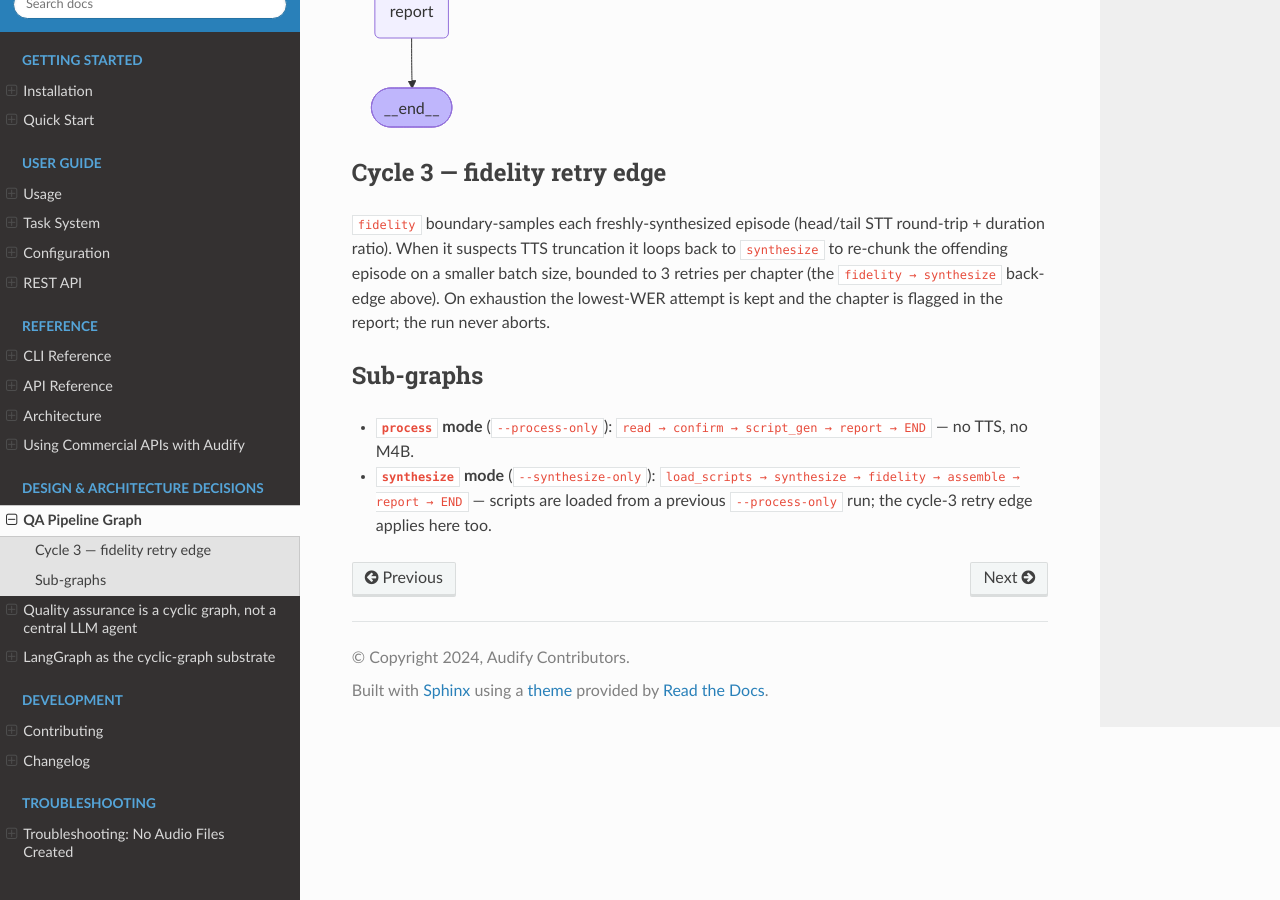
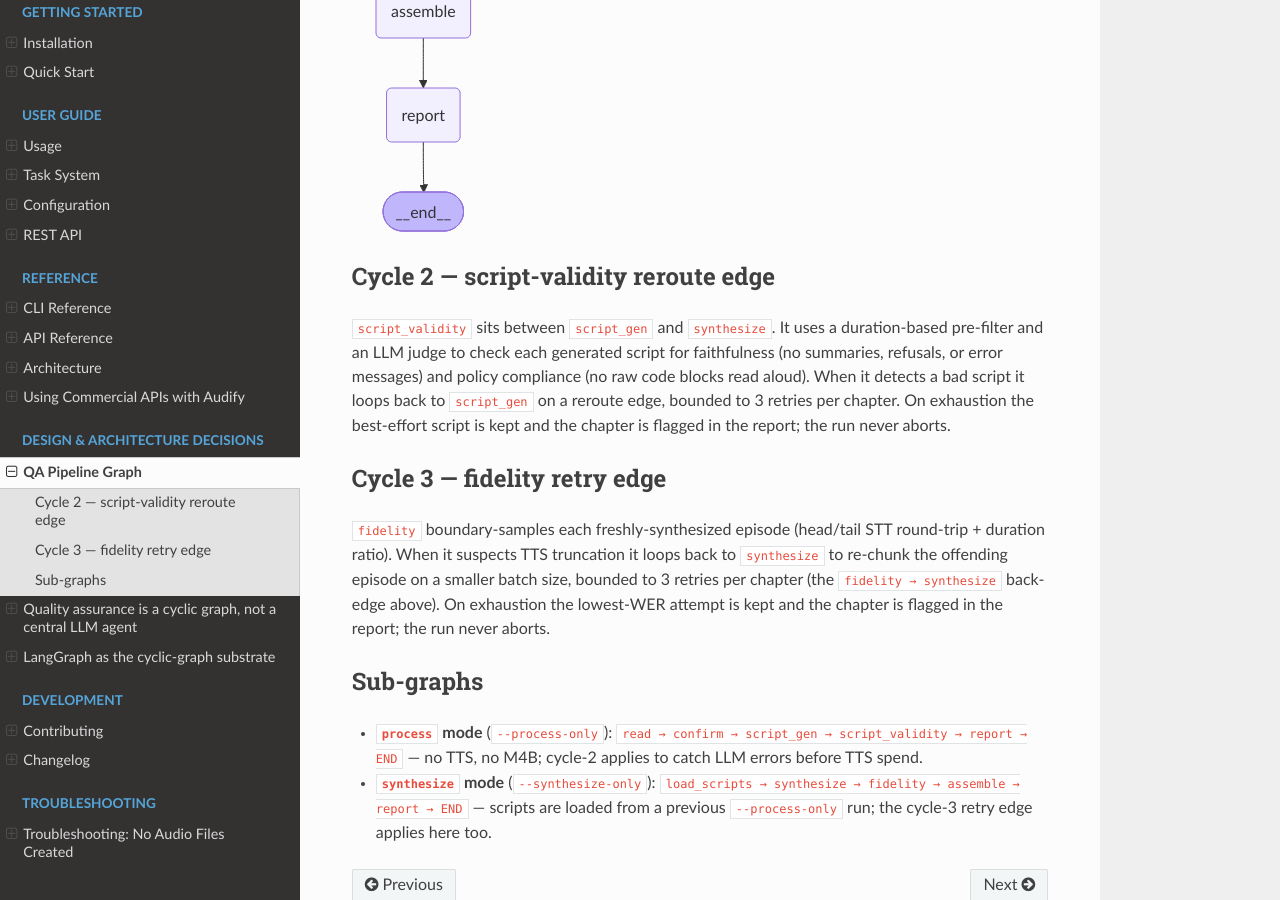
Before and after one commit to garciadias/audify, a Sphinx documentation site: the page built from docs/graph.md, in a window 1280 px wide and 900 px high, scrolled down 971 px. Built offline with Sphinx 7.4.7 and the Read the Docs theme 3.1.0, drawn with Linux system fonts in a browser that asks for light colours; some of the changed text lies outside the part shown.

Commit message:
fix(ci): regenerate docs/graph.md for cycle-2 topology

````diff
--- a/docs/graph.md
+++ b/docs/graph.md
@@ -1,6 +1,6 @@
 # QA Pipeline Graph
 
-Topology of the LangGraph QA pipeline in `full` mode (`read → confirm → script_gen → synthesize → fidelity → assemble → report`).
+Topology of the LangGraph QA pipeline in `full` mode (`read → confirm → script_gen → script_validity → synthesize → fidelity → assemble → report`).
 
 ```mermaid
 graph TD;
@@ -8,6 +8,7 @@ graph TD;
 	read(read)
 	confirm(confirm)
 	script_gen(script_gen)
+	script_validity(script_validity)
 	synthesize(synthesize)
 	fidelity(fidelity)
 	assemble(assemble)
@@ -19,7 +20,9 @@ graph TD;
 	fidelity -.-> assemble;
 	fidelity -.-> synthesize;
 	read --> confirm;
-	script_gen --> synthesize;
+	script_gen --> script_validity;
+	script_validity -.-> script_gen;
+	script_validity -.-> synthesize;
 	synthesize --> fidelity;
 	report --> __end__;
 	classDef default fill:#f2f0ff,line-height:1.2
@@ -28,11 +31,15 @@ graph TD;
 
 ```
 
+## Cycle 2 — script-validity reroute edge
+
+`script_validity` sits between `script_gen` and `synthesize`. It uses a duration-based pre-filter and an LLM judge to check each generated script for faithfulness (no summaries, refusals, or error messages) and policy compliance (no raw code blocks read aloud). When it detects a bad script it loops back to `script_gen` on a reroute edge, bounded to 3 retries per chapter. On exhaustion the best-effort script is kept and the chapter is flagged in the report; the run never aborts.
+
 ## Cycle 3 — fidelity retry edge
 
 `fidelity` boundary-samples each freshly-synthesized episode (head/tail STT round-trip + duration ratio). When it suspects TTS truncation it loops back to `synthesize` to re-chunk the offending episode on a smaller batch size, bounded to 3 retries per chapter (the `fidelity → synthesize` back-edge above). On exhaustion the lowest-WER attempt is kept and the chapter is flagged in the report; the run never aborts.
 
 ## Sub-graphs
 
-* **`process` mode** (`--process-only`): `read → confirm → script_gen → report → END` — no TTS, no M4B.
+* **`process` mode** (`--process-only`): `read → confirm → script_gen → script_validity → report → END` — no TTS, no M4B; cycle-2 applies to catch LLM errors before TTS spend.
 * **`synthesize` mode** (`--synthesize-only`): `load_scripts → synthesize → fidelity → assemble → report → END` — scripts are loaded from a previous `--process-only` run; the cycle-3 retry edge applies here too.
````
